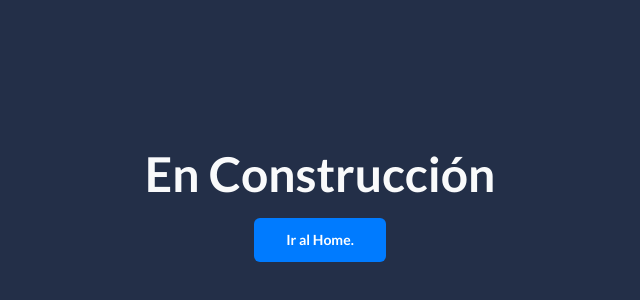
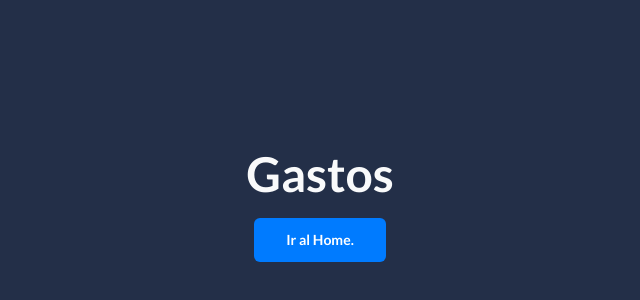
Before and after one commit to JoseAl05/cash-control, a Next.js app: page /gastos in a window 1280 px wide. Shown: the part 194-494 px from the top of the page, without its empty margins (320-960 px from the left). Built offline with nearby package versions, Linux system fonts and the light colour scheme.

Commit message:
Change header to expenses page

```diff
--- a/app/(routes)/gastos/page.tsx
+++ b/app/(routes)/gastos/page.tsx
@@ -5,7 +5,7 @@ const ExpensesPage = () => {
     return (
         <div className='flex flex-col items-center justify-center gap-y-5 h-screen'>
             <h1 className='text-5xl'>
-                En Construcción
+                Gastos
             </h1>
             <Link href='/'>
                 <Button variant='primary' size='lg'>
```
